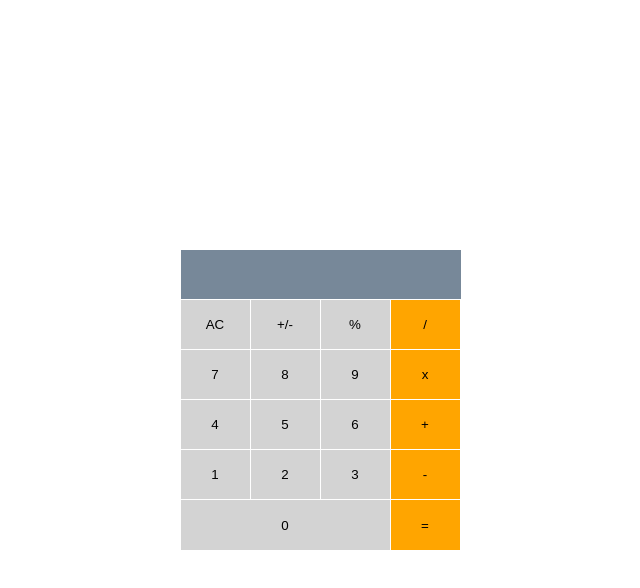
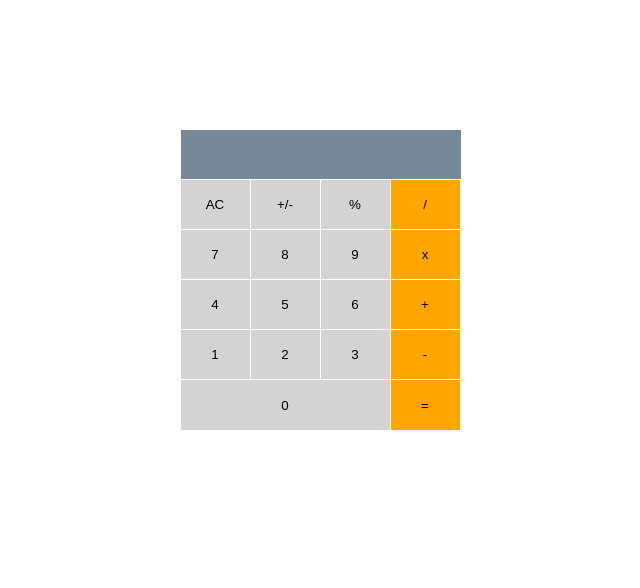
Before and after one commit to enocol/math-magicians, a React (Create React App) app: page / in a window 1280 px wide. Shown: the top 588 px of the page, without its empty margins (320-960 px from the left). Built offline with nearby package versions, Linux system fonts and the light colour scheme.

Commit message:
Edit App.css

```diff
--- a/src/App.css
+++ b/src/App.css
@@ -8,7 +8,7 @@
   display: flex;
   justify-content: center;
   align-items: center;
-  height: 100vh;
+  height: 70vh;
 }
 
 .section {
@@ -63,3 +63,10 @@ button {
 .flex-items {
   margin: 0.5px;
 }
+
+.quote {
+  margin: 0 auto;
+  width: 70%;
+  text-align: center;
+  font-weight: bolder;
+}
```
Also changed, not shown: .eslintrc.json.
